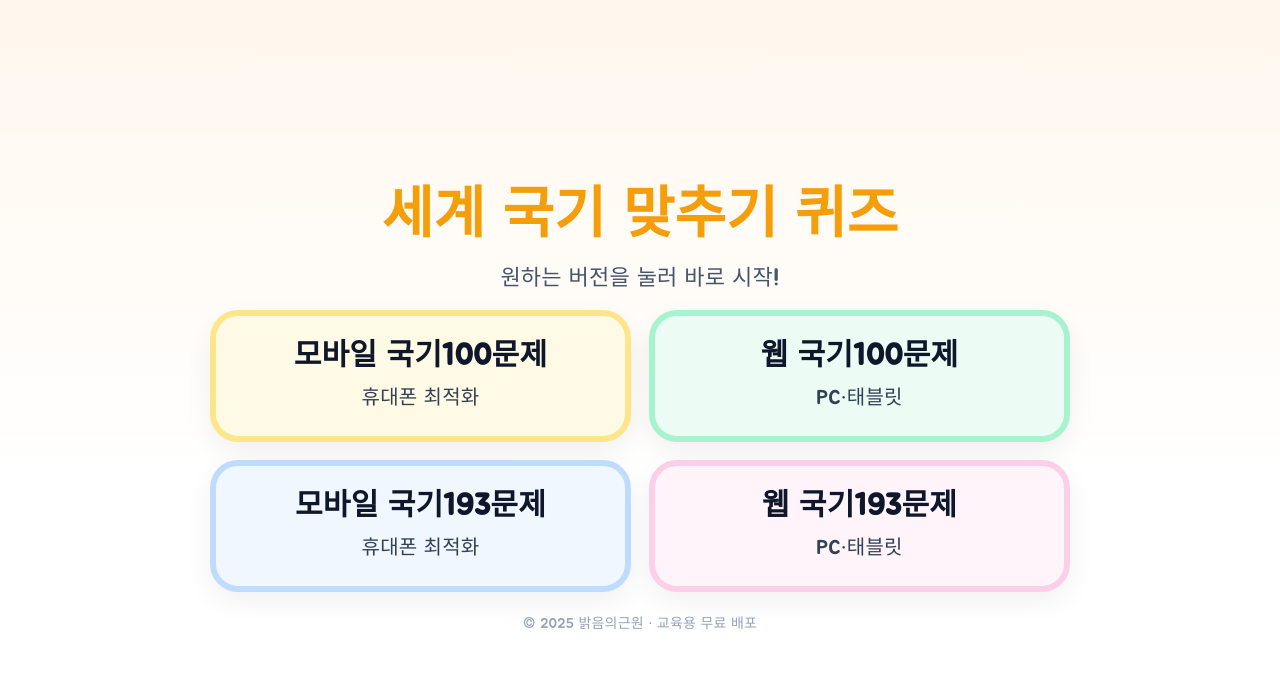
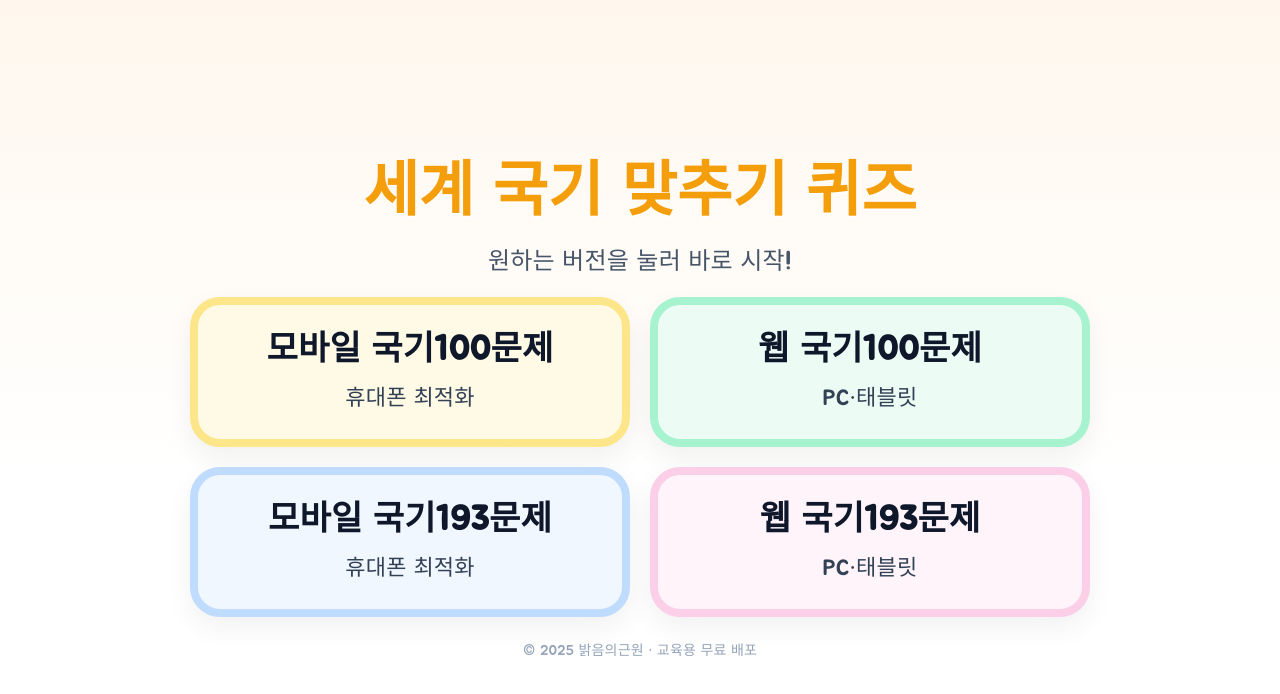
Before and after one commit to xmoonsb/xm, a plain HTML site: page index.html in a window 1280 px wide. Drawn offline with Linux system fonts and the light colour scheme.

Commit message:
Update index.html

```diff
--- a/index.html
+++ b/index.html
@@ -5,6 +5,7 @@
   <meta name="viewport" content="width=device-width, initial-scale=1, viewport-fit=cover" />
   <title>세계 국기 맞추기 퀴즈 – 시작하기</title>
   <meta name="theme-color" content="#fbbf24" />
+
   <!-- 큰 가독성 폰트 -->
   <link rel="preconnect" href="https://fonts.googleapis.com">
   <link rel="preconnect" href="https://fonts.gstatic.com" crossorigin>
@@ -16,11 +17,10 @@
       --bg2:#ffffff;
       --text:#0f172a;
       --muted:#475569;
-      --brand:#03C75A;
       --card:#ffffff;
       --shadow:0 10px 28px rgba(0,0,0,.06);
 
-      /* 카드 개별 색상(유아 친화 파스텔) */
+      /* 카드별 파스텔 */
       --c1:#fde68a;   /* 노랑 */
       --c2:#a7f3d0;   /* 민트 */
       --c3:#bfdbfe;   /* 하늘 */
@@ -31,7 +31,7 @@
     *{box-sizing:border-box; -webkit-tap-highlight-color:transparent}
     html,body{height:100%}
     body{
-      margin:0; padding:24px 16px max(24px, env(safe-area-inset-bottom));
+      margin:0; padding:28px 16px max(28px, env(safe-area-inset-bottom));
       display:flex; align-items:center; justify-content:center; text-align:center;
       background:linear-gradient(180deg,var(--bg1) 0%,var(--bg2) 60%);
       color:var(--text);
@@ -39,56 +39,52 @@
       letter-spacing:.2px;
     }
 
-    .wrap{width:100%; max-width:860px}
+    .wrap{width:100%; max-width:900px}
 
     /* 헤더 */
     h1{
-      margin:0 0 8px;
-      font-size:clamp(34px, 9vw, 56px);  /* 아주 큰 타이틀 */
-      color:#f59e0b;                      /* 따뜻한 노랑 */
+      margin:0 0 10px;
+      font-size:clamp(36px, 10vw, 60px);
+      color:#f59e0b;
       text-shadow:0 2px 0 rgba(255,255,255,.9);
     }
     .subtitle{
-      margin:0 0 18px;
+      margin:0 0 20px;
       color:var(--muted);
-      font-size:clamp(16px, 4.8vw, 22px);
+      font-size:clamp(18px, 5vw, 24px);
     }
 
-    /* 버튼 그리드 */
+    /* 버튼 그리드: 유아 폴리시(큰 터치) */
     .grid{
-      display:grid; gap:18px;
-      grid-template-columns:repeat(1,minmax(0,1fr)); /* 한 줄씩: 큰 터치영역 */
+      display:grid; gap:20px;
+      grid-template-columns:1fr;          /* 모바일: 한 줄씩 */
       justify-items:center;
     }
-    @media (min-width:760px){ .grid{ grid-template-columns:repeat(2,minmax(0,1fr)); } }
+    @media (min-width:780px){ .grid{ grid-template-columns:1fr 1fr; } }
 
-    /* 카드 버튼 (유아 폴리시: 큰 터치, 둥근, 고대비, 액티브 피드백) */
     .card{
-      width:100%; max-width:720px; min-height:132px; /* 터치영역↑ */
-      padding:22px 18px;
-      border-radius:28px;
-      background:var(--card);
+      width:100%; max-width:760px; min-height:150px;
+      padding:26px 18px; border-radius:30px; background:var(--card);
       box-shadow:var(--shadow);
       text-decoration:none; color:var(--c-text);
-      display:flex; flex-direction:column; align-items:center; justify-content:center; gap:8px;
-      border:6px solid transparent;     /* 색 보더는 각 카드에서 지정 */
+      display:flex; flex-direction:column; align-items:center; justify-content:center; gap:10px;
+      border:8px solid transparent;
       transition:transform .06s ease, box-shadow .12s ease;
       outline:none;
     }
     .card:active{ transform:scale(.98) }
-    .card:focus-visible{ box-shadow:0 0 0 6px rgba(59,130,246,.35); }
+    .card:focus-visible{ box-shadow:0 0 0 6px rgba(59,130,246,.35) }
 
-    /* 라벨 */
-    .card b{ font-size:clamp(22px, 6.2vw, 30px); line-height:1.12 }
-    .card small{ color:#334155; font-size:clamp(16px, 4.6vw, 20px) }
+    .card b{ font-size:clamp(26px, 7vw, 34px); line-height:1.12 }
+    .card small{ color:#334155; font-size:clamp(18px, 4.8vw, 22px) }
 
-    /* 카드 색상 변형 */
+    /* 카드 색상 */
     .c1{ border-color:var(--c1); background:color-mix(in srgb, var(--c1) 22%, white) }
     .c2{ border-color:var(--c2); background:color-mix(in srgb, var(--c2) 22%, white) }
     .c3{ border-color:var(--c3); background:color-mix(in srgb, var(--c3) 22%, white) }
     .c4{ border-color:var(--c4); background:color-mix(in srgb, var(--c4) 22%, white) }
 
-    /* color-mix 미지원 브라우저 대비(안전) */
+    /* color-mix 미지원 대비 */
     @supports not (background: color-mix(in srgb, red 50%, white)) {
       .c1{ background:#fff7cc }
       .c2{ background:#e6fff4 }
@@ -96,7 +92,7 @@
       .c4{ background:#ffeaf6 }
     }
 
-    footer{ margin-top:20px; color:#94a3b8; font-size:14px }
+    footer{ margin-top:22px; color:#94a3b8; font-size:14px }
     @media (prefers-reduced-motion: reduce){ .card{ transition:none } }
   </style>
 </head>
@@ -131,10 +127,10 @@
   </div>
 
 <script>
-  /* 서비스워커는 v7으로 이미 무간섭 설정됨. 캐시 갱신을 위해 쿼리만 올림 */
+  /* 최신 노출 보장: SW v8 (HTML은 네트워크 우선, 게임 본문 무간섭) */
   if ("serviceWorker" in navigator) {
     window.addEventListener("load", () => {
-      navigator.serviceWorker.register("./service-worker.js?v=7").catch(()=>{});
+      navigator.serviceWorker.register("./service-worker.js?v=8").catch(()=>{});
     });
   }
 </script>
```
